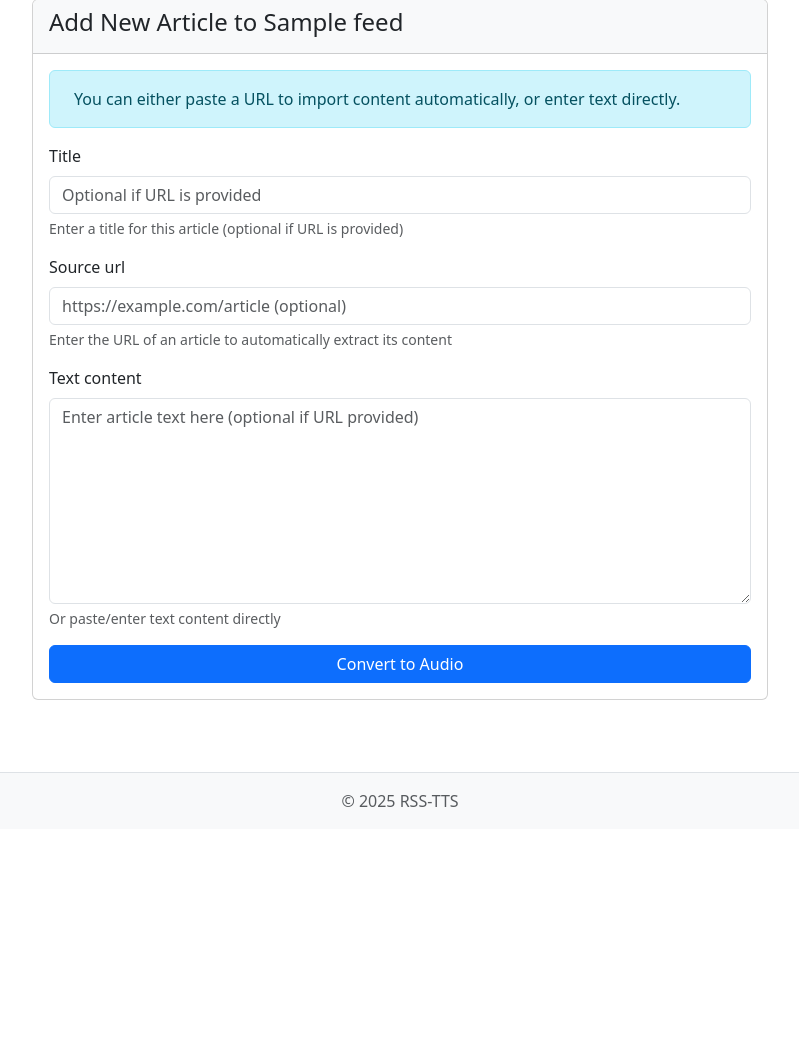
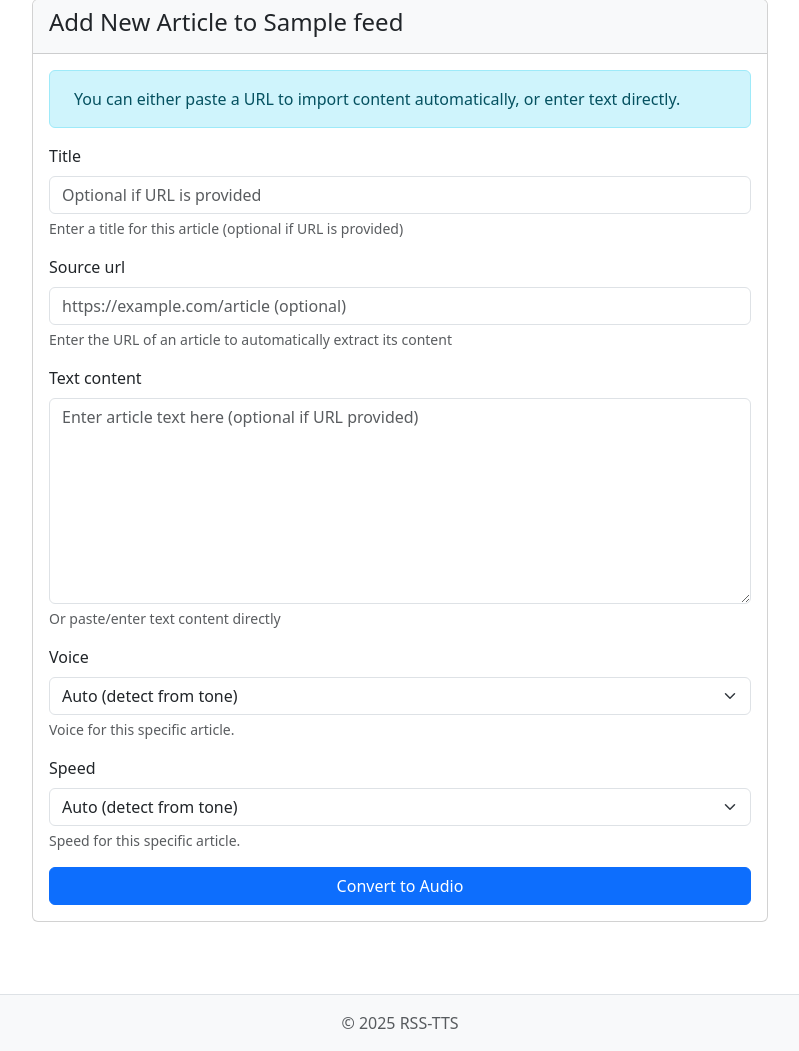
Before and after one commit to JM-Addington/RSS-TTS, a Django app: page /feeds/1/add/ in a window 1280 px wide. Shown: the part 210-1261 px from the top of the page, without its empty margins (240-1039 px from the left). Before the commit the page ends 1017 px from the top, so only its background shows below. Run offline with Django 5.2, Linux system fonts and the light colour scheme; a user stored in the database is signed in; tables that the repository leaves empty hold one stand-in row (values such as "Sample post"); parts of the project's set-up code (start-up, migrations or seed data) failed here and were passed over; some libraries are stand-ins or nearby versions.

Commit message:
feat: add voice settings to article submission form

```diff
--- a/text_to_audio/forms.py
+++ b/text_to_audio/forms.py
@@ -14,11 +14,19 @@ from .services.voice_configuration import VoiceConfigurationService
 class ArticleSubmissionForm(forms.ModelForm):
     """Form for users to submit new articles."""
 
+    voice_id = forms.ChoiceField(
+        required=False, help_text="Voice for this specific article."
+    )
+
+    speed = forms.ChoiceField(
+        required=False, help_text="Speed for this specific article."
+    )
+
     class Meta:
         """Meta options for the ArticleSubmissionForm."""
 
         model = Article
-        fields = ["title", "source_url", "text_content"]
+        fields = ["title", "source_url", "text_content", "voice_id", "speed"]
         widgets = {
             "title": forms.TextInput(
                 attrs={"placeholder": "Optional if URL is provided"}
@@ -33,6 +41,23 @@ class ArticleSubmissionForm(forms.ModelForm):
                 attrs={"placeholder": "https://example.com/article (optional)"}
             ),
         }
+
+    def __init__(self, *args, **kwargs):
+        """Initialize the form with dynamic choices for voice and speed."""
+        super().__init__(*args, **kwargs)
+        voice_service = VoiceConfigurationService()
+
+        voice_choices = [
+            ("", "Auto (detect from tone)")
+        ] + voice_service.get_available_voices()
+        speed_choices = [
+            ("", "Auto (detect from tone)")
+        ] + voice_service.get_available_speeds()
+
+        if "voice_id" in self.fields:
+            self.fields["voice_id"].choices = voice_choices
+        if "speed" in self.fields:
+            self.fields["speed"].choices = speed_choices
 
     def clean(self):
         """Validate that either source_url or text_content is provided."""
--- a/text_to_audio/templates/article_form.html
+++ b/text_to_audio/templates/article_form.html
@@ -64,6 +64,24 @@
             <div class="form-text">Or paste/enter text content directly</div>
           </div>
 
+          <div class="mb-3">
+            <label for="{{ form.voice_id.id_for_label }}" class="form-label">Voice</label>
+            {{ form.voice_id.errors }}
+            {{ form.voice_id|add_class:"form-select" }}
+            {% if form.voice_id.help_text %}
+            <div class="form-text">{{ form.voice_id.help_text }}</div>
+            {% endif %}
+          </div>
+
+          <div class="mb-3">
+            <label for="{{ form.speed.id_for_label }}" class="form-label">Speed</label>
+            {{ form.speed.errors }}
+            {{ form.speed|add_class:"form-select" }}
+            {% if form.speed.help_text %}
+            <div class="form-text">{{ form.speed.help_text }}</div>
+            {% endif %}
+          </div>
+
           <div class="d-grid">
             <button type="submit" class="btn btn-primary">Convert to Audio</button>
           </div>
--- a/text_to_audio/views.py
+++ b/text_to_audio/views.py
@@ -373,6 +373,18 @@ class FeedArticleCreateView(LoginRequiredMixin, CreateView):
         article = form.save(commit=False)
         article.feed = self.feed
 
+        # Save voice settings if provided
+        voice_id = form.cleaned_data.get("voice_id")
+        speed_val = form.cleaned_data.get("speed")
+        article.voice_id = voice_id or None
+        if speed_val:
+            try:
+                article.speed = float(speed_val)
+            except (TypeError, ValueError):
+                article.speed = None
+        else:
+            article.speed = None
+
         # If URL is provided, validate it first
         if article.source_url:
             success, html, error = fetch_url_content(article.source_url)
```
Also changed, not shown: tests/test_article_flow.py (+8 -1 lines).
